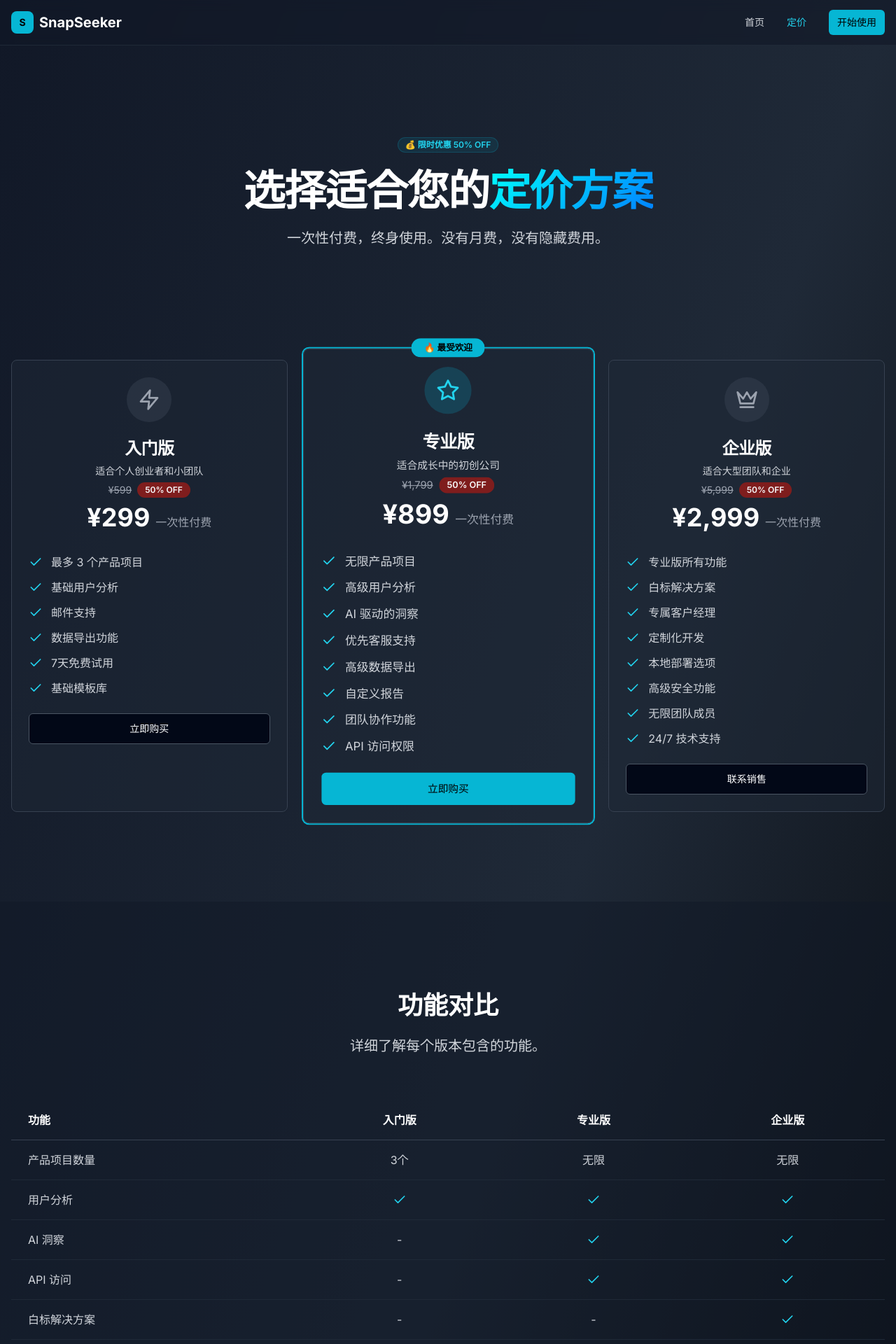
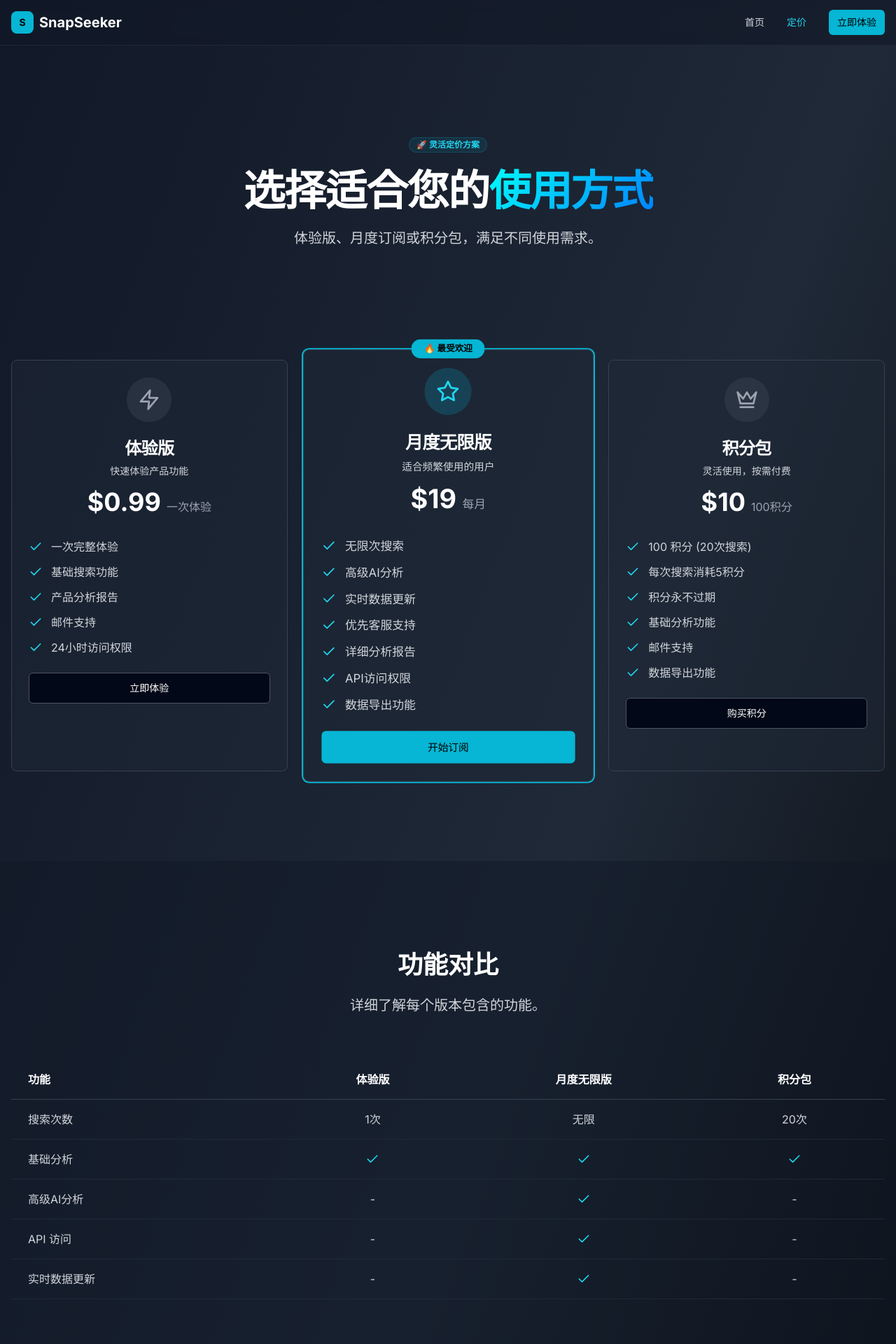
Before and after one commit to ThawingX/snap-seeker-landing, a Next.js app: page /pricing in a window 1280 px wide. Shown: the top 1920 px of the page at 70% size. Built offline with nearby package versions, Linux system fonts and the light colour scheme.

Commit message:
feat： 新增定价和体验按钮

```diff
--- a/app/pricing/page.tsx
+++ b/app/pricing/page.tsx
@@ -14,62 +14,61 @@ import { Check, Star, Zap, Crown, Rocket } from "lucide-react"
 export default function PricingPage() {
   const pricingPlans = [
     {
-      name: "入门版",
-      description: "适合个人创业者和小团队",
-      price: "¥299",
-      originalPrice: "¥599",
+      name: "体验版",
+      description: "快速体验产品功能",
+      price: "$0.99",
+      originalPrice: null,
       icon: Zap,
       popular: false,
       features: [
-        "最多 3 个产品项目",
-        "基础用户分析",
+        "一次完整体验",
+        "基础搜索功能",
+        "产品分析报告",
         "邮件支持",
-        "数据导出功能",
-        "7天免费试用",
-        "基础模板库"
+        "24小时访问权限"
       ],
-      buttonText: "立即购买",
-      buttonVariant: "outline" as const
+      buttonText: "立即体验",
+      buttonVariant: "outline" as const,
+      buttonLink: "https://seeker.snapsnap.site/"
     },
     {
-      name: "专业版",
-      description: "适合成长中的初创公司",
-      price: "¥899",
-      originalPrice: "¥1,799",
+      name: "月度无限版",
+      description: "适合频繁使用的用户",
+      price: "$19",
+      originalPrice: null,
       icon: Star,
       popular: true,
       features: [
-        "无限产品项目",
-        "高级用户分析",
-        "AI 驱动的洞察",
+        "无限次搜索",
+        "高级AI分析",
+        "实时数据更新",
         "优先客服支持",
-        "高级数据导出",
-        "自定义报告",
-        "团队协作功能",
-        "API 访问权限"
+        "详细分析报告",
+        "API访问权限",
+        "数据导出功能"
       ],
-      buttonText: "立即购买",
-      buttonVariant: "default" as const
+      buttonText: "开始订阅",
+      buttonVariant: "default" as const,
+      buttonLink: "https://seeker.snapsnap.site/"
     },
     {
-      name: "企业版",
-      description: "适合大型团队和企业",
-      price: "¥2,999",
-      originalPrice: "¥5,999",
+      name: "积分包",
+      description: "灵活使用，按需付费",
+      price: "$10",
+      originalPrice: null,
       icon: Crown,
       popular: false,
       features: [
-        "专业版所有功能",
-        "白标解决方案",
-        "专属客户经理",
-        "定制化开发",
-        "本地部署选项",
-        "高级安全功能",
-        "无限团队成员",
-        "24/7 技术支持"
+        "100 积分 (20次搜索)",
+        "每次搜索消耗5积分",
+        "积分永不过期",
+        "基础分析功能",
+        "邮件支持",
+        "数据导出功能"
       ],
-      buttonText: "联系销售",
-      buttonVariant: "outline" as const
+      buttonText: "购买积分",
+      buttonVariant: "outline" as const,
+      buttonLink: "https://seeker.snapsnap.site/"
     }
   ]
 
@@ -82,14 +81,14 @@ export default function PricingPage() {
         <div className="container mx-auto px-4">
           <div className="mx-auto max-w-3xl text-center">
             <Badge className="mb-6 bg-cyan-500/10 text-cyan-400 border-cyan-500/20">
-              💰 限时优惠 50% OFF
+              🚀 灵活定价方案
             </Badge>
             <h1 className="mb-6 text-4xl font-bold tracking-tight text-white sm:text-5xl lg:text-6xl">
               选择适合您的
-              <span className="gradient-text">定价方案</span>
+              <span className="gradient-text">使用方式</span>
             </h1>
             <p className="mb-8 text-xl text-gray-300">
-              一次性付费，终身使用。没有月费，没有隐藏费用。
+              体验版、月度订阅或积分包，满足不同使用需求。
             </p>
           </div>
         </div>
@@ -129,17 +128,11 @@ export default function PricingPage() {
                       {plan.description}
                     </CardDescription>
                     <div className="mt-6">
-                      <div className="flex items-center justify-center gap-2">
-                        <span className="text-sm text-gray-400 line-through">
-                          {plan.originalPrice}
-                        </span>
-                        <Badge variant="destructive" className="text-xs">
-                          50% OFF
-                        </Badge>
-                      </div>
                       <div className="mt-2">
                         <span className="text-4xl font-bold text-white">{plan.price}</span>
-                        <span className="text-gray-400 ml-2">一次性付费</span>
+                        <span className="text-gray-400 ml-2">
+                          {plan.name === "月度无限版" ? "每月" : plan.name === "积分包" ? "100积分" : "一次体验"}
+                        </span>
                       </div>
                     </div>
                   </CardHeader>
@@ -156,6 +149,7 @@ export default function PricingPage() {
                   </CardContent>
 
                   <CardFooter>
+                    <a href={plan.buttonLink} target="_blank" rel="noopener noreferrer" className="w-full">
                       <Button
                         className={`w-full ${
                           plan.popular
@@ -167,6 +161,7 @@ export default function PricingPage() {
                       >
                         {plan.buttonText}
                       </Button>
+                    </a>
                   </CardFooter>
                 </Card>
               )
@@ -192,41 +187,41 @@ export default function PricingPage() {
               <thead>
                 <tr className="border-b border-gray-700">
                   <th className="text-left py-4 px-6 text-white font-semibold">功能</th>
-                  <th className="text-center py-4 px-6 text-white font-semibold">入门版</th>
-                  <th className="text-center py-4 px-6 text-white font-semibold">专业版</th>
-                  <th className="text-center py-4 px-6 text-white font-semibold">企业版</th>
+                  <th className="text-center py-4 px-6 text-white font-semibold">体验版</th>
+                  <th className="text-center py-4 px-6 text-white font-semibold">月度无限版</th>
+                  <th className="text-center py-4 px-6 text-white font-semibold">积分包</th>
                 </tr>
               </thead>
               <tbody className="text-gray-300">
                 <tr className="border-b border-gray-800">
-                  <td className="py-4 px-6">产品项目数量</td>
-                  <td className="text-center py-4 px-6">3个</td>
+                  <td className="py-4 px-6">搜索次数</td>
+                  <td className="text-center py-4 px-6">1次</td>
                   <td className="text-center py-4 px-6">无限</td>
-                  <td className="text-center py-4 px-6">无限</td>
+                  <td className="text-center py-4 px-6">20次</td>
                 </tr>
                 <tr className="border-b border-gray-800">
-                  <td className="py-4 px-6">用户分析</td>
+                  <td className="py-4 px-6">基础分析</td>
                   <td className="text-center py-4 px-6"><Check className="h-5 w-5 text-cyan-400 mx-auto" /></td>
                   <td className="text-center py-4 px-6"><Check className="h-5 w-5 text-cyan-400 mx-auto" /></td>
                   <td className="text-center py-4 px-6"><Check className="h-5 w-5 text-cyan-400 mx-auto" /></td>
                 </tr>
                 <tr className="border-b border-gray-800">
-                  <td className="py-4 px-6">AI 洞察</td>
+                  <td className="py-4 px-6">高级AI分析</td>
                   <td className="text-center py-4 px-6">-</td>
                   <td className="text-center py-4 px-6"><Check className="h-5 w-5 text-cyan-400 mx-auto" /></td>
-                  <td className="text-center py-4 px-6"><Check className="h-5 w-5 text-cyan-400 mx-auto" /></td>
+                  <td className="text-center py-4 px-6">-</td>
                 </tr>
                 <tr className="border-b border-gray-800">
                   <td className="py-4 px-6">API 访问</td>
                   <td className="text-center py-4 px-6">-</td>
                   <td className="text-center py-4 px-6"><Check className="h-5 w-5 text-cyan-400 mx-auto" /></td>
-                  <td className="text-center py-4 px-6"><Check className="h-5 w-5 text-cyan-400 mx-auto" /></td>
+                  <td className="text-center py-4 px-6">-</td>
                 </tr>
                 <tr className="border-b border-gray-800">
-                  <td className="py-4 px-6">白标解决方案</td>
-                  <td className="text-center py-4 px-6">-</td>
+                  <td className="py-4 px-6">实时数据更新</td>
                   <td className="text-center py-4 px-6">-</td>
                   <td className="text-center py-4 px-6"><Check className="h-5 w-5 text-cyan-400 mx-auto" /></td>
+                  <td className="text-center py-4 px-6">-</td>
                 </tr>
               </tbody>
             </table>
@@ -246,33 +241,33 @@ export default function PricingPage() {
           <div className="mx-auto max-w-3xl space-y-6">
             <Card className="bg-gray-800/50 border-gray-700">
               <CardHeader>
-                <CardTitle className="text-white">为什么选择一次性付费？</CardTitle>
+                <CardTitle className="text-white">积分包的积分会过期吗？</CardTitle>
               </CardHeader>
               <CardContent>
                 <p className="text-gray-300">
-                  我们相信简单透明的定价模式。一次性付费意味着没有月费压力，您可以按照自己的节奏使用产品。
+                  不会！购买的积分永不过期，您可以按照自己的节奏使用。每次搜索消耗5个积分。
                 </p>
               </CardContent>
             </Card>
 
             <Card className="bg-gray-800/50 border-gray-700">
               <CardHeader>
-                <CardTitle className="text-white">是否提供退款保证？</CardTitle>
+                <CardTitle className="text-white">月度订阅可以随时取消吗？</CardTitle>
               </CardHeader>
               <CardContent>
                 <p className="text-gray-300">
-                  是的，我们提供 30 天无条件退款保证。如果您不满意，可以申请全额退款。
+                  是的，月度订阅可以随时取消，取消后当月仍可继续使用，下月不会再扣费。
                 </p>
               </CardContent>
             </Card>
 
             <Card className="bg-gray-800/50 border-gray-700">
               <CardHeader>
-                <CardTitle className="text-white">可以升级套餐吗？</CardTitle>
+                <CardTitle className="text-white">体验版包含哪些功能？</CardTitle>
               </CardHeader>
               <CardContent>
                 <p className="text-gray-300">
-                  当然可以！您可以随时升级到更高级的套餐，只需支付差价即可。
+                  体验版提供一次完整的产品搜索体验，包括基础搜索功能和产品分析报告，有效期24小时。
                 </p>
               </CardContent>
             </Card>
@@ -286,16 +281,18 @@ export default function PricingPage() {
           <div className="mx-auto max-w-3xl text-center">
             <Rocket className="h-16 w-16 text-cyan-400 mx-auto mb-6" />
             <h2 className="mb-6 text-3xl font-bold text-white sm:text-4xl">
-              准备开始您的创业之旅？
+              准备开始您的产品搜索之旅？
             </h2>
             <p className="mb-8 text-xl text-gray-300">
-              选择最适合您的方案，立即开始验证您的产品想法。
+              选择最适合您的方案，立即开始体验强大的产品搜索功能。
             </p>
+            <a href="https://seeker.snapsnap.site/" target="_blank" rel="noopener noreferrer">
               <Button size="lg" className="bg-cyan-500 text-black hover:bg-cyan-400 text-lg px-8 py-6">
-              开始 7 天免费试用
+                立即开始体验
               </Button>
+            </a>
             <p className="mt-4 text-sm text-gray-400">
-              无需信用卡 • 随时取消 • 30天退款保证
+              $0.99 体验版 • 月度订阅 • 积分包可选
             </p>
           </div>
         </div>
--- a/components/navigation.tsx
+++ b/components/navigation.tsx
@@ -47,12 +47,14 @@ export function Navigation() {
                 {item.label}
               </Link>
             ))}
+            <a href="https://seeker.snapsnap.site/" target="_blank" rel="noopener noreferrer">
               <Button
                 className="bg-cyan-500 text-black hover:bg-cyan-400"
                 size="sm"
               >
-              开始使用
+                立即体验
               </Button>
+            </a>
           </div>
 
           {/* Mobile Menu Button */}
@@ -97,12 +99,15 @@ export function Navigation() {
                   {item.label}
                 </Link>
               ))}
+              <a href="https://seeker.snapsnap.site/" target="_blank" rel="noopener noreferrer" className="w-full">
                 <Button
-                className="bg-cyan-500 text-black hover:bg-cyan-400 w-fit"
+                  className="bg-cyan-500 text-black hover:bg-cyan-400 w-full"
                   size="sm"
+                  onClick={() => setIsMobileMenuOpen(false)}
                 >
-                开始使用
+                  立即体验
                 </Button>
+              </a>
             </div>
           </div>
         )}
```
Also changed, not shown: app/page.tsx (+69 -60 lines). Lines whose indentation alone changed are shown as unchanged.
